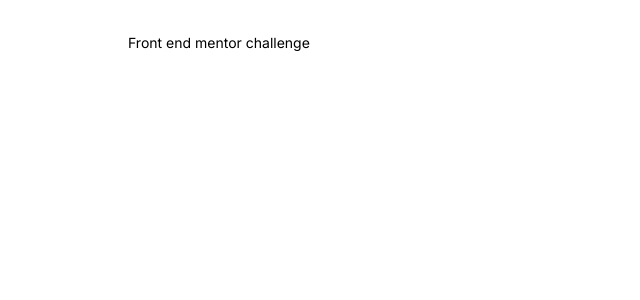
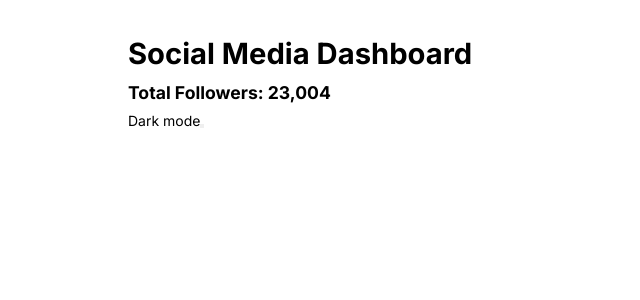
Before and after one commit to FelipeFama/social-media-dashboard-with-theme-switcher-master, a React (Vite) app: page / in a window 1280 px wide. Shown: the top 300 px of the page, without its empty margins (0-640 px from the left). Built offline with nearby package versions, Linux system fonts and the light colour scheme.

Commit message:
Feat: add header component

```diff
--- a/src/App.tsx
+++ b/src/App.tsx
@@ -1,10 +1,12 @@
+import Header from "./components/Header";
 import { AppContainer } from "./styles/App.styles";
 
 export function App() {
   return (
     <>
       <AppContainer>
-        <div>Front end mentor challenge</div>
+        <Header />
+        <main></main>
       </AppContainer>
     </>
   );
--- /dev/null
+++ b/src/components/Header/index.styles.ts
@@ -0,0 +1,21 @@
+import styled from "styled-components";
+
+export const HeaderContainer = styled.header`
+  display: flex;
+  flex-direction: column;
+  width: 100%;
+  padding-bottom: 1.5rem;
+`;
+
+export const HeaderTitle = styled.h1`
+  font-size: 1.825rem;
+  font-weight: 700;
+  margin-bottom: 0.25rem;
+`;
+
+export const HeaderSubtitle = styled.p`
+  font-size: 1.1rem;
+  font-weight: 700;
+  margin-bottom: 0.25rem;
+  color: ${(props) => props.theme.textSecondary};
+`;
--- /dev/null
+++ b/src/components/Header/index.tsx
@@ -0,0 +1,16 @@
+import React from "react";
+import { HeaderContainer, HeaderSubtitle, HeaderTitle } from "./index.styles";
+
+export default function Header() {
+  return (
+    <HeaderContainer>
+      <HeaderTitle>Social Media Dashboard</HeaderTitle>
+      <HeaderSubtitle>Total Followers: 23,004</HeaderSubtitle>
+      <div></div>
+      <nav>
+        <label>Dark mode</label>
+        <button></button>
+      </nav>
+    </HeaderContainer>
+  );
+}
```
